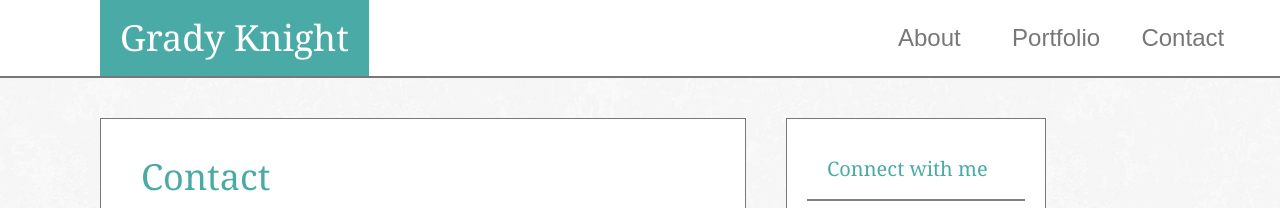
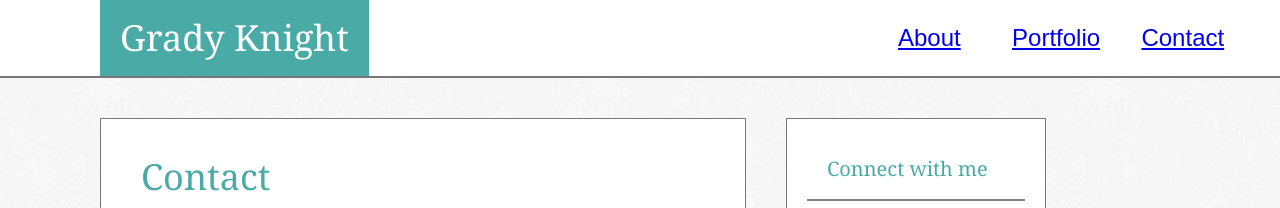
Before and after one commit to gradybknight/Basic-Portfolio, a plain HTML site: page contact.html in a window 1280 px wide. Shown: the top 208 px of the page. Drawn offline with Linux system fonts and the light colour scheme.

Commit message:
added header links

```diff
--- a/contact.html
+++ b/contact.html
@@ -21,9 +21,15 @@
 	<section id="site_header">
 		<section id="name">Grady Knight</section>
 		<section id="right_header">
-			<section id="about" class="right_header_boxes text_style">About</section>
-			<section id="portfolio" class="right_header_boxes text_style">Portfolio</section>
-			<section id="contact" class="right_header_boxes text_style">Contact</section>
+			<section id="about" class="right_header_boxes text_style">
+				<a href="index.html">About</a>
+			</section>
+			<section id="portfolio" class="right_header_boxes text_style">
+				<a href="portfolio.html">Portfolio</a>
+			</section>
+			<section id="contact" class="right_header_boxes text_style">
+				<a href="contact.html">Contact</a>
+			</section>
 		</section>
 	</section>
 
```
Also changed, not shown: index.html (+9 -3 lines), portfolio.html (+9 -3 lines).
